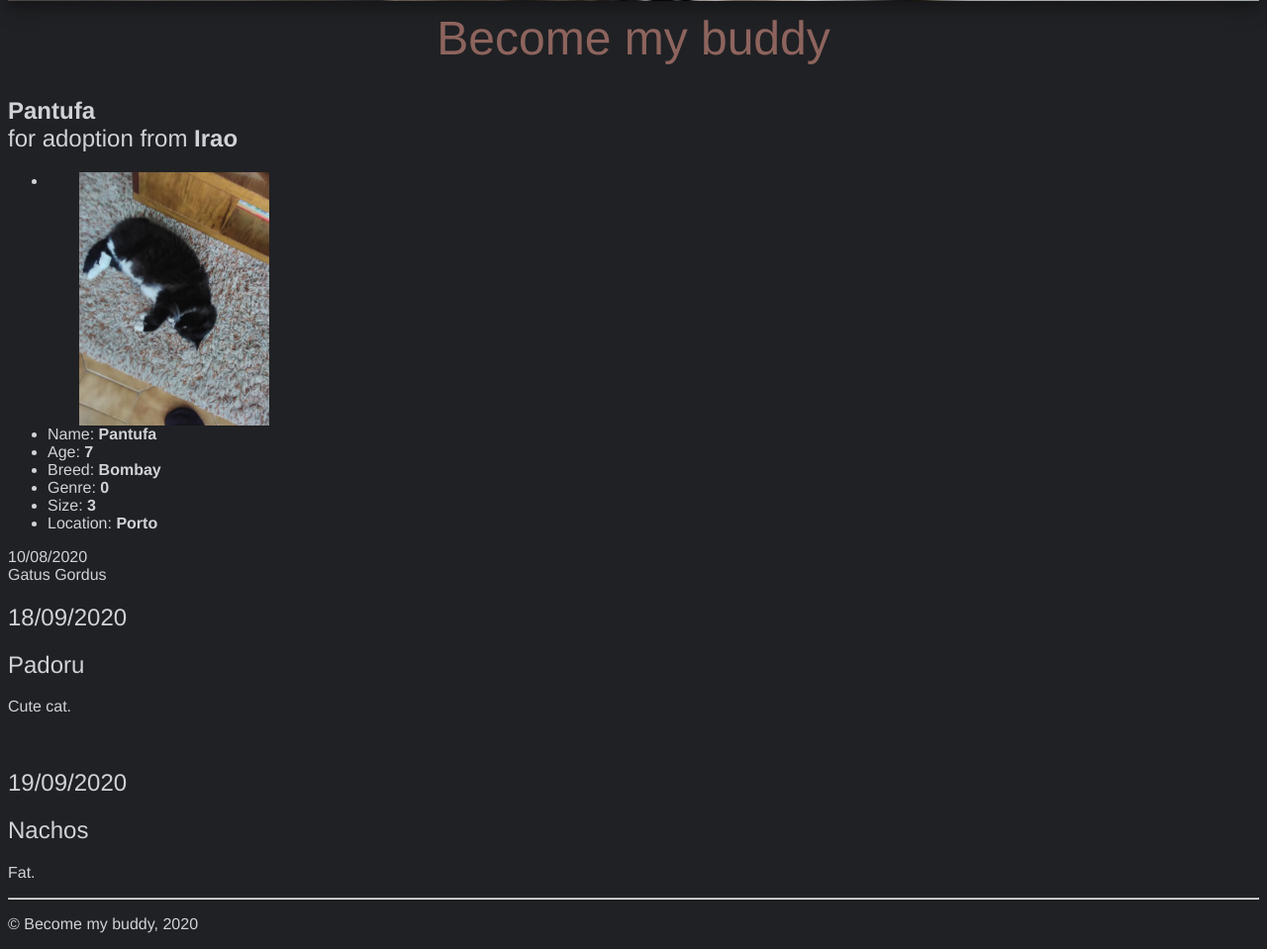
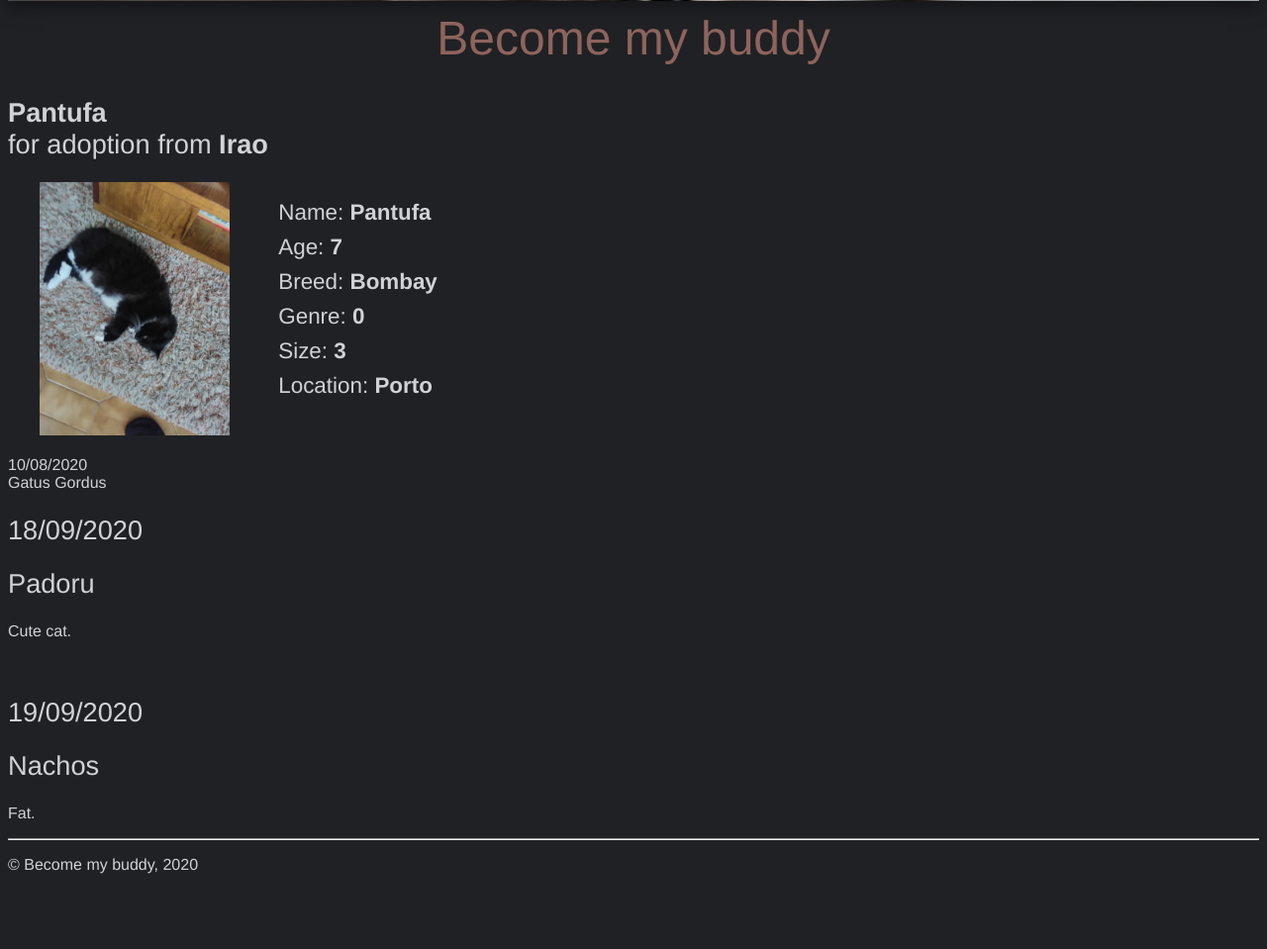
Before and after one commit to JoaoCostaIFG/LTW, a PHP site: page /pages/post.php?post_id=1 in a window 1280 px wide. Shown: the part 553-1512 px from the top of the page at 99% size. After the commit the page ends 1436 px from the top, so only its background shows below. Run offline with PHP 8.4, Linux system fonts and the light colour scheme; data comes from the database, SQL or seed files in the repository.

Commit message:
Update: post page has info placed.

```diff
--- a/css/style.css
+++ b/css/style.css
@@ -28,7 +28,7 @@ h1 {
 }
 
 h2 {
-  font-size: 1.5em;
+  font-size: 1.7em;
   font-weight: normal;
 }
 
@@ -168,3 +168,27 @@ h4 a {
 #showmoreButton:hover {
   background-color: var(--darkGreen);
 }
+
+/* POST PAGE */
+.petpost {
+  margin: 0;
+  margin-top: 1.6em;
+  padding: 0;
+  list-style-position: inside;
+  font-size: 1.4em;
+}
+
+.petpost li {
+  list-style-type: none;
+  padding: 0.2em;
+  margin-left: 12em;
+}
+
+.petpost-img {
+  width: 16em;
+  height: 16em;
+
+  border-radius: 12px 12px 0px 0px;
+  background-size: contain;
+  float: left;
+}
--- a/templates/tpl_post.php
+++ b/templates/tpl_post.php
@@ -8,12 +8,8 @@
       <b><?php echo $post['name']; ?></b> </br>
       for adoption from <b><?php echo $post['user']; ?></b>
     </h2>
-    <div class="petpost">
-      <ul>
-        <li class="list-item-img">
-        <?php echo '<div style="background: url( ../static/images/' . $post['photo_path'] . ') no-repeat center /auto 100%"></div>'?>
-          <!-- <div style="background: url('<?php echo $post['photo_path']; ?>') no-repeat center /auto 100%"></div> -->
-        </li>
+    <div class="petpost-img" style="background: url(../static/images/<?php echo $post['photo_path']; ?>) no-repeat center /auto 100%"></div>
+    <ul class="petpost">
       <li>Name: <b><?php echo $post['name']; ?></b></li>
       <li>Age: <b><?php echo $post['age']; ?></b></li>
       <li>Breed: <b><?php echo $post['species']; ?></b></li>
@@ -21,8 +17,12 @@
       <li>Size: <b><?php echo $post['size']; ?></b></li>
       <li>Location: <b><?php echo $post['location']; ?></b></li>
     </ul>
-      <?php echo $post['date']; ?>
-    </div>
+
+    <br>
+    <br>
+    <br>
+
+    <?php echo $post['date']; ?> <br>
 
     <?php echo $post['description']; ?>
 
```
Lines whose indentation alone changed are shown as unchanged.
